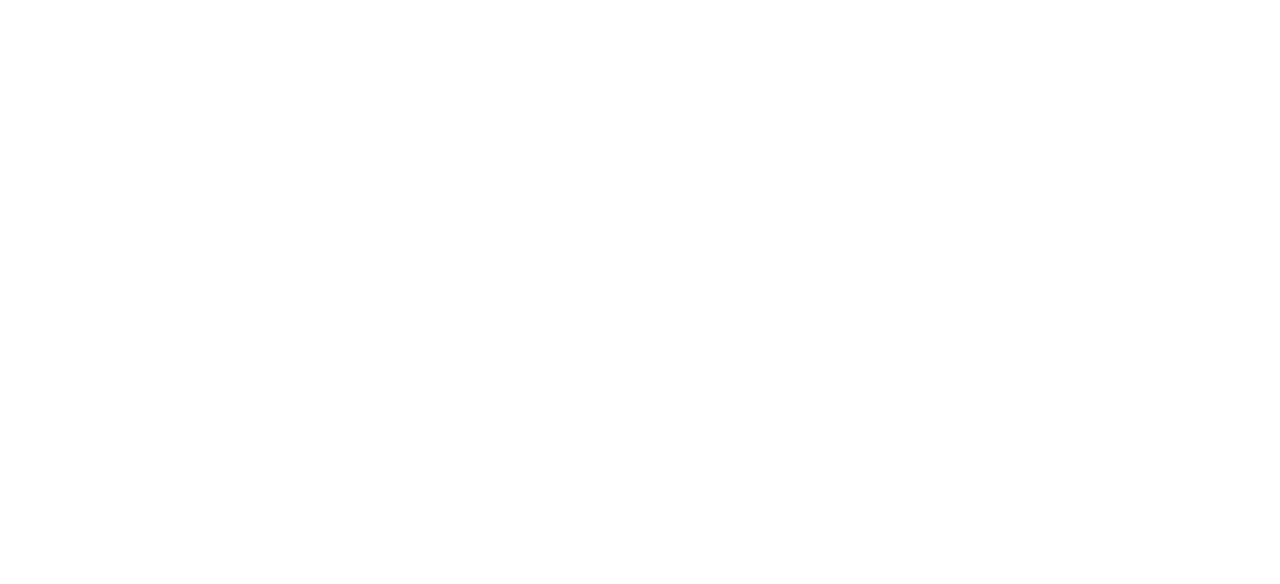
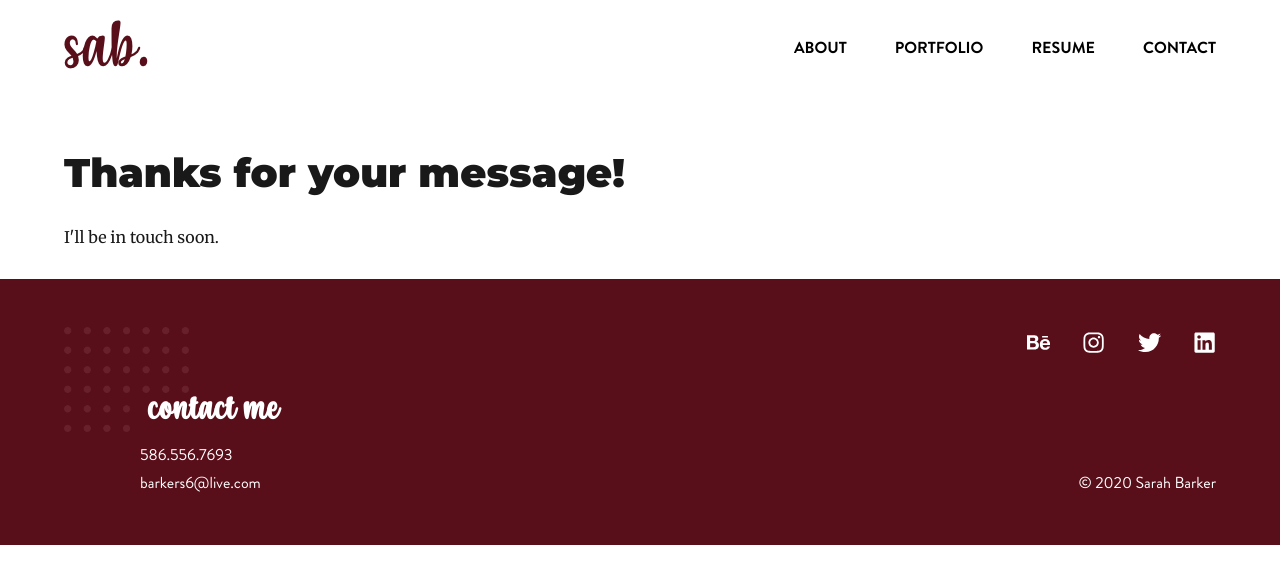
Before and after one commit to eblohm/sab-portfolio, a Gatsby site: page /thankyou in a window 1280 px wide. Before the commit this address had no page. Built offline with nearby package versions, Linux system fonts and the light colour scheme; Gatsby itself is replaced by a stand-in of ours; some packages are replaced by stand-ins of ours.

Commit message:
add thank you page for form

```diff
--- /dev/null
+++ b/src/pages/thankyou.tsx
@@ -0,0 +1,17 @@
+import React from 'react';
+import Layout from '../components/layout';
+import { Container, TopSpace } from '../components/StyledComponents';
+
+const portfolio = () => {
+  return (
+    <Layout title='Portfolio'>
+      <TopSpace />
+      <Container>
+        <h1>Thanks for your message!</h1>
+        <p>I'll be in touch soon.</p>
+      </Container>
+    </Layout>
+  );
+};
+
+export default portfolio;
```
Also changed, not shown: src/pages/contact.tsx (+6 -1 lines).
